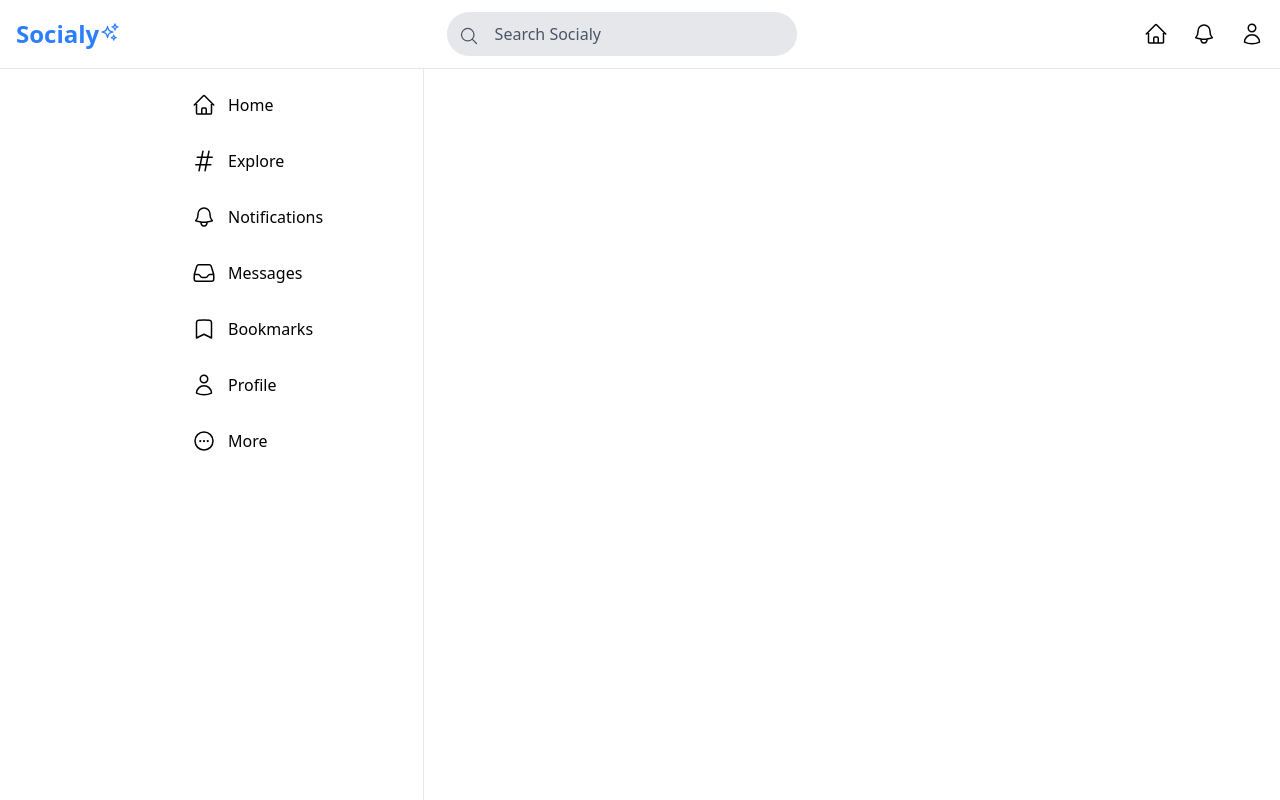
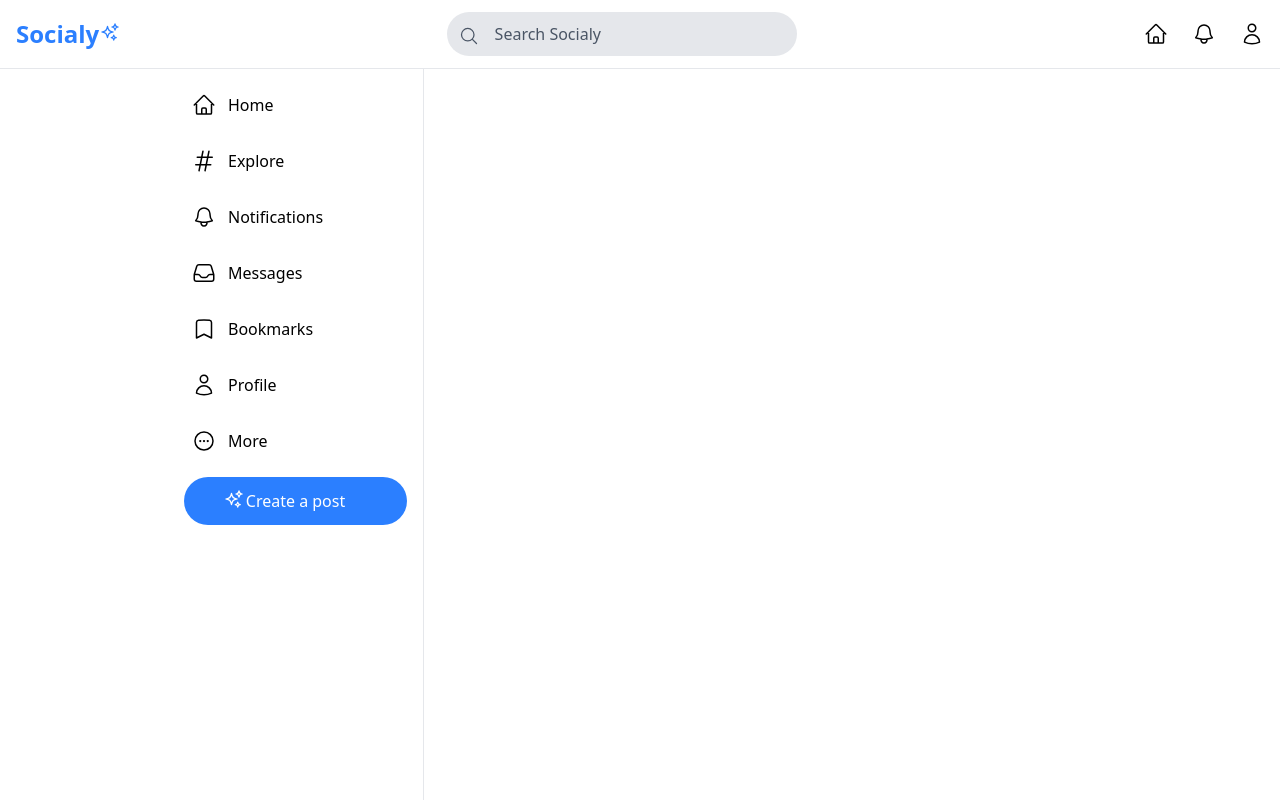
Before and after one commit to sadikahmetaydin/social-meadi-app, a React (Vite) app: page / in a window 1280 px wide. Built offline with nearby package versions, Linux system fonts and the light colour scheme.

Commit message:
add post button

```diff
--- a/src/components/Sidebar.jsx
+++ b/src/components/Sidebar.jsx
@@ -1,4 +1,4 @@
-import { HomeIcon, HashtagIcon, BellIcon, InboxIcon, BookmarkIcon, UserIcon, EllipsisHorizontalCircleIcon } from "@heroicons/react/24/outline";
+import { HomeIcon, HashtagIcon, BellIcon, InboxIcon, BookmarkIcon, UserIcon, EllipsisHorizontalCircleIcon, SparklesIcon } from "@heroicons/react/24/outline";
 
 const Sidebar = () => {
   return (
@@ -38,6 +38,10 @@ const Sidebar = () => {
         <EllipsisHorizontalCircleIcon className="w-6 h-6" />
         <span>More</span>
       </button>
+
+      <button className="p-3 bg-blue-500 hover:bg-blue-600 text-white rounded-full w-full cursor-pointer transition-all ease-in relative">
+        Create a post  <SparklesIcon className="w-5 h-5 absolute left-10 top-3" />
+      </button>
     </div>
   )
 }
```
